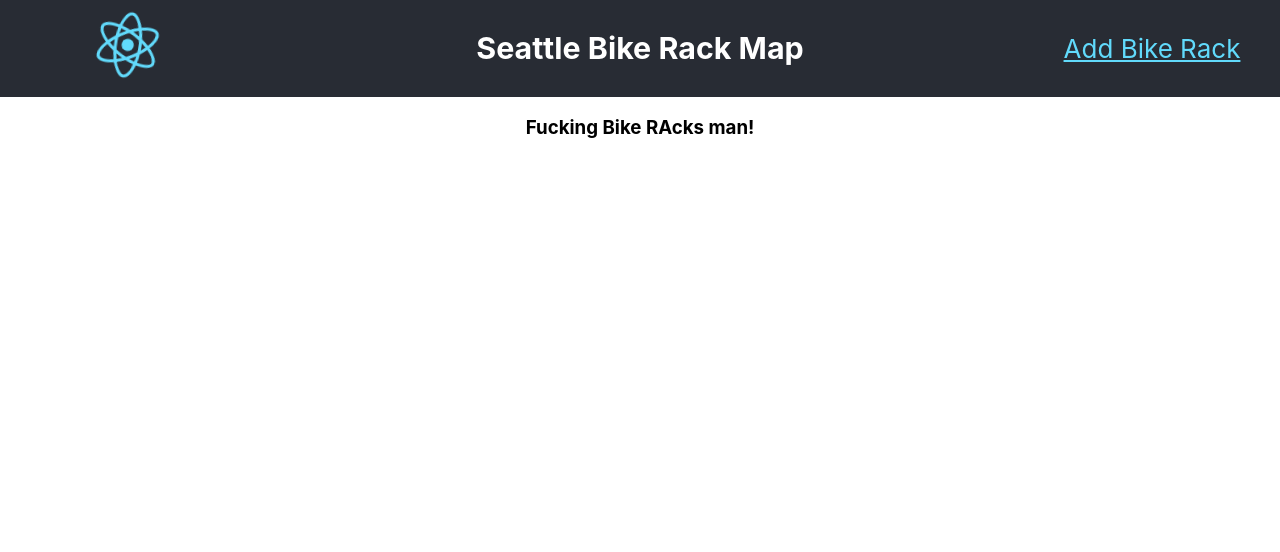
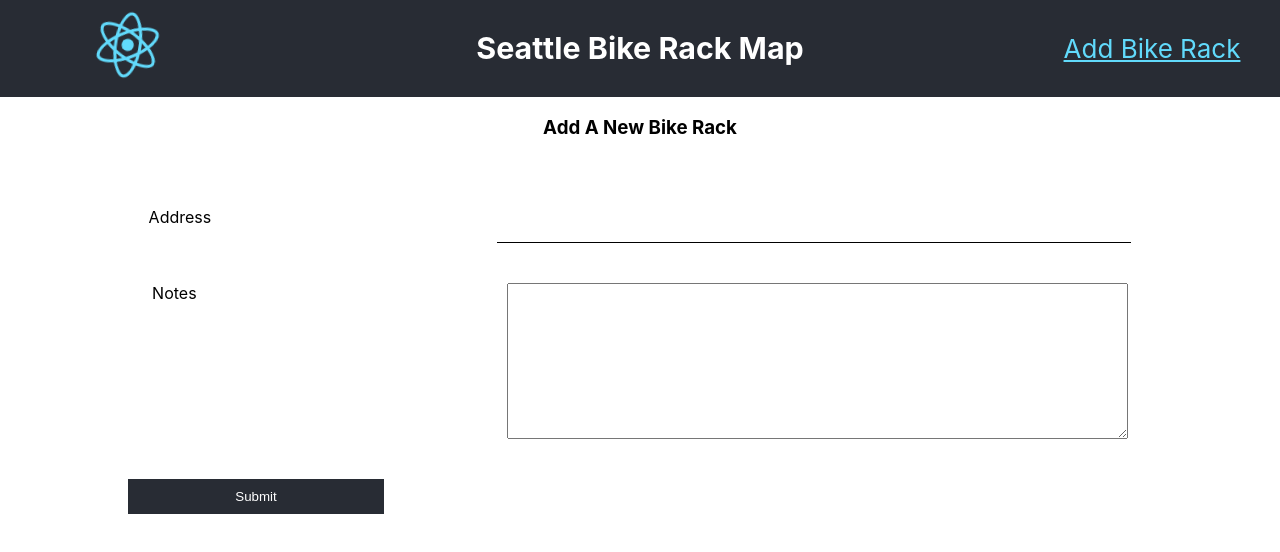
Before and after one commit to mdemichele/seattle-bike-racks, a React (Create React App) app in the folder client/: page /add-rack in a window 1280 px wide. Shown: the top 552 px of the page. Built offline with nearby package versions, Linux system fonts and the light colour scheme.

Commit message:
added finished search feature, add bike rack page, popups

```diff
--- a/client/src/App.css
+++ b/client/src/App.css
@@ -173,3 +173,45 @@
   color: black;
   cursor: pointer;
 }
+
+/* Add New Bike Form */
+.add-form-container {
+  display: flex;
+  flex-wrap: wrap;
+  justify-content: center;
+  padding-top: 50px;
+}
+
+.add-form {
+  display: flex;
+  flex-wrap: wrap;
+  width: 80%;
+}
+
+.form-row {
+  width: 100%;
+  display: flex;
+  justify-content: space-around;
+  margin-bottom: 40px;
+}
+
+.form-label {
+  width: 30%;
+  display: flex;
+  justify-content: flex-start;
+}
+
+.form-input {
+  width: 60%;
+}
+
+.form-text {
+  width: 60%;
+}
+
+.form-submit:hover {
+  color: #282c34;
+  background: white;
+  border: 1px solid #282c34;
+  cursor: pointer;
+}
--- a/client/src/App.js
+++ b/client/src/App.js
@@ -3,6 +3,7 @@ import './App.css';
 import { BrowserRouter, Routes, Route, Link } from "react-router-dom";
 import HomePage from './pages/Home';
 import AddRackPage from './pages/AddRack';
+import Microservice from './pages/Microservice';
 
 function App() {
   return (
@@ -31,6 +32,7 @@ function App() {
         <Routes>
           <Route path="/" element={<HomePage />} />
           <Route path="/add-rack" element={<AddRackPage />} />
+          <Route path="/microservice/map/:long" element={<Microservice />} />
         </Routes>
       </BrowserRouter>
     </div>
--- a/client/src/components/Map.js
+++ b/client/src/components/Map.js
@@ -11,6 +11,7 @@ import Point from 'ol/geom/Point';
 import { transform } from 'ol/proj';
 import { Icon, Style, Fill, Circle } from 'ol/style';
 import XYZ from 'ol/source/XYZ';
+import Overlay from 'ol/Overlay';
 import marker from './map-marker.png';
 import { defaults, ZoomSlider } from 'ol/control';
 import { fromLonLat } from 'ol/proj';
@@ -19,11 +20,16 @@ const BikeMap = ({ searchCenter }) => {
 
   // Set initial state - used to track references to OpenLayers
   const [map, setMap] = useState();
+  const [popup, setPopup] = useState();
   const [featuresLayer, setFeaturesLayer] = useState();
   const [zoom, setZoom] = useState(11);
 
   // Keep a ref to the map div element - OpenLayers will render into this div
   const mapElement = useRef();
+  const popupElement = useRef();
+
+  const mapRef = useRef();
+  mapRef.current = map;
 
   // Function handles loading the map. It is called by useEffect at render time.
   const loadMap = async () => {
@@ -75,10 +81,50 @@ const BikeMap = ({ searchCenter }) => {
       }),
     });
 
+    // Create Popup
+    const popup = new Overlay({
+      element: popupElement.current,
+      positioning: 'bottom-center',
+      stopEvent: false,
+    });
+    setPopup(popup);
+    initialMap.addOverlay(popup);
+
     // Save map and vector layer references to state
     setMap(initialMap);
     setFeaturesLayer(initialFeaturesLayer);
+
+    // Attach event handler
+    initialMap.on('click', handleMapClick);
   };
+
+  // Function handles map clicks: Shows a popup if a marker is clicked
+  const handleMapClick = function(event) {
+    // Get the bike rack if it's been clicked
+    const feature = mapRef.current.forEachFeatureAtPixel(event.pixel, function(feature) {
+      return feature;
+    });
+
+    // If a brewery has been clicked...
+    if (feature) {
+      // Get the popup OpenLayers element
+      let popupOverlay = event.map.overlays_.array_[0];
+      popupOverlay.element.style.display = "block";
+      // Set the position on the map of the popup
+      popupOverlay.setPosition(event.coordinate);
+
+      // Set the text to be the address of the bike rack
+      popupOverlay.element.innerText = feature.get('address');
+      popupOverlay.element.style.background = 'white';
+      popupOverlay.element.style.padding = "10px";
+
+    }
+    // Remove the bike rack popup if somewhere else on the map is clicked
+    else {
+      let popupOverlay = event.map.overlays_.array_[0];
+      popupOverlay.element.style.display = 'none';
+    }
+  }
 
   useEffect(() => {
     // Load the Map into the DOM
@@ -93,23 +139,40 @@ const BikeMap = ({ searchCenter }) => {
       // Set Center
       map.getView().setCenter([searchCenter.lon, searchCenter.lat]);
 
-      // Add marker
-      let centerMarker = new Feature({
+      // Add marker for the radius
+      let radiusMarker = new Feature({
         geometry: new Point([searchCenter.lon, searchCenter.lat])
       });
-      let markerStyle = new Style({
+      let markerStyle1 = new Style({
         image: new Circle({
           fill: new Fill({
-            color: [42, 84, 164, 0.7]
+            color: [42, 84, 164, 0.2]
           }),
-          radius: 12
+          radius: 300
         })
       });
       // Style of the marker
-      centerMarker.setStyle(markerStyle);
+      radiusMarker.setStyle(markerStyle1);
+
+      // Add marker for the center point
+      let center = new Feature({
+        geometry: new Point([searchCenter.lon, searchCenter.lat])
+      });
+
+      let markerStyle2 = new Style({
+        image: new Circle({
+          fill: new Fill({
+            color: [220, 69, 51, 1]
+          }),
+          radius: 8
+        })
+      });
+      // Style the center point
+      center.setStyle(markerStyle2);
+
       // Create a new vector source
       let vectorSource = new VectorSource({
-        features: [centerMarker]
+        features: [radiusMarker, center]
       });
 
       // Createa new vector layer
@@ -129,6 +192,7 @@ const BikeMap = ({ searchCenter }) => {
 
   return (
     <div ref={mapElement} className="bike-map">
+      <div ref={popupElement} className="popup"></div>
     </div>
   )
 }
--- a/client/src/pages/AddRack.js
+++ b/client/src/pages/AddRack.js
@@ -1,9 +1,44 @@
-import React from 'react';
+import React, { useState } from 'react';
 
 function AddRackPage() {
+  const [address, setAddress] = useState("");
+  const [notes, setNotes] = useState("");
+
+  function handleSubmit(event) {
+    event.preventDefault();
+
+    alert("Not implemented yet");
+  }
+
   return (
     <div className="add-rack-page">
-      <h3>Fucking Bike RAcks man!</h3>
+
+      <div className="add-title-container">
+        <h3>Add A New Bike Rack</h3>
+      </div>
+
+      {/* Add Bike Rack */}
+      <div className="add-form-container">
+        <form className="add-form" onSubmit={handleSubmit}>
+
+          {/* Address */}
+          <div className="form-row">
+            <label className="form-label">Address</label>
+            <input className="form-input" type="text" value={address} onChange={(event)=> { setAddress(event.target.value) }} />
+          </div>
+
+          {/* Notes */}
+          <div className="form-row">
+            <label className="form-label">Notes</label>
+            <textarea className="form-text" value={notes} rows="10" cols="100" onChange={(event) => {setNotes(event.target.value) }} />
+          </div>
+
+          {/* Submit */}
+          <button type="submit" className="form-submit">Submit</button>
+        </form>
+      </div>
+
+
     </div>
   )
 }
--- /dev/null
+++ b/client/src/pages/Microservice.js
@@ -0,0 +1,14 @@
+import React from 'react';
+import { useParams } from 'react-router-dom';
+
+function Microservice() {
+  const { long } = useParams();
+
+  return (
+    <div className="microservice-page">
+    <h3>{long}</h3>
+    </div>
+  );
+}
+
+export default Microservice;
```
Also changed, not shown: 1 other file (tests, documents, lock files or other folders).
